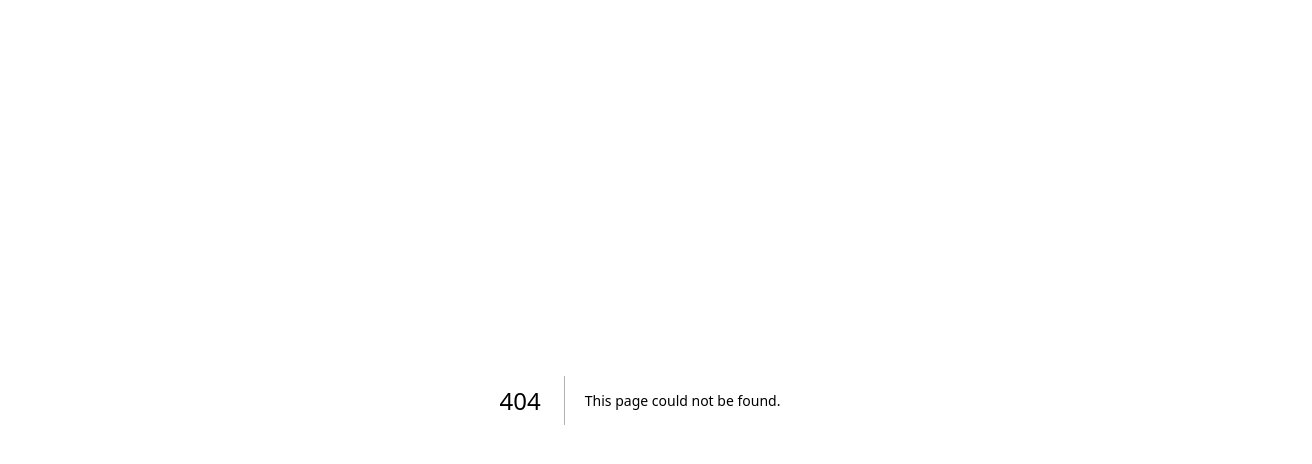
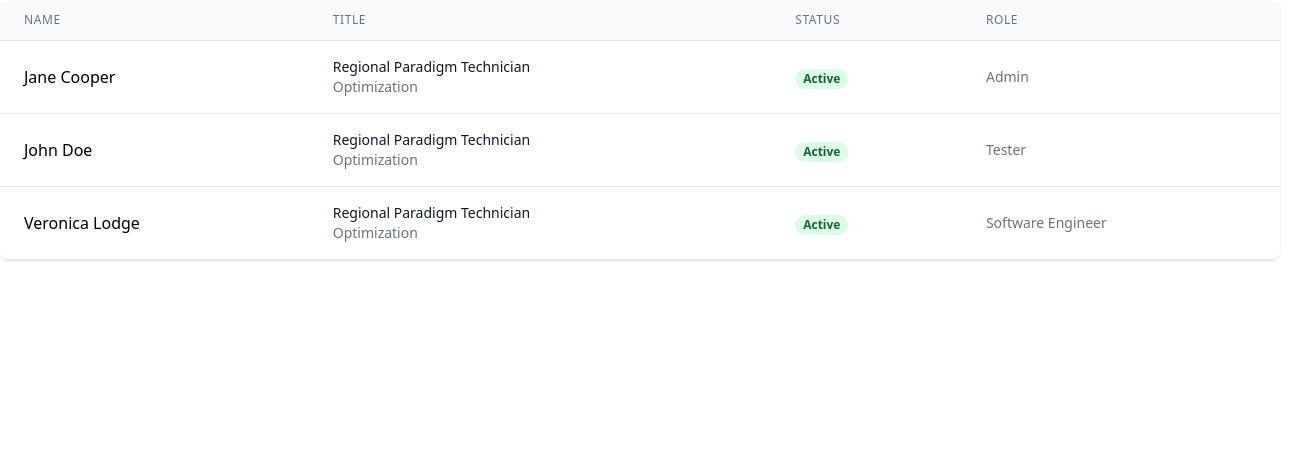
Before and after one commit to kolte/reacttest, a Next.js app: page /dashboard in a window 1280 px wide. Before the commit this address had no page. Shown: the top 464 px of the page, 1312 px wide, since content can reach past the window. Built offline with nearby package versions, Linux system fonts and the light colour scheme.

Commit message:
Feature: Placed dummy authentication and created UI for dashboard

```diff
--- a/package.json
+++ b/package.json
@@ -13,7 +13,8 @@
     "@ant-design/icons": "^5.2.6",
     "next": "14.0.4",
     "react": "^18",
-    "react-dom": "^18"
+    "react-dom": "^18",
+    "uuid": "^9.0.1"
   },
   "devDependencies": {
     "@types/node": "^20",
--- /dev/null
+++ b/src/app/dashboard/page.tsx
@@ -0,0 +1,103 @@
+"use client";
+import React, { useState, useEffect } from "react";
+
+const people = [
+  {
+    name: "Jane Cooper",
+    title: "Regional Paradigm Technician",
+    department: "Optimization",
+    role: "Admin",
+    email: "jane.cooper@example.com",
+    image: "https://bit.ly/33HnjK0",
+  },
+  {
+    name: "John Doe",
+    title: "Regional Paradigm Technician",
+    department: "Optimization",
+    role: "Tester",
+    email: "john.doe@example.com",
+    image: "https://bit.ly/3I9nL2D",
+  },
+  {
+    name: "Veronica Lodge",
+    title: "Regional Paradigm Technician",
+    department: "Optimization",
+    role: " Software Engineer",
+    email: "veronica.lodge@example.com",
+    image: "https://bit.ly/3vaOTe1",
+  },
+  // More people...
+];
+
+export default function Dashboard() {
+  return (
+    <div className="flex flex-col">
+      <div className="-my-2 overflow-x-auto sm:-mx-6 lg:-mx-8">
+        <div className="py-2 align-middle inline-block min-w-full sm:px-6 lg:px-8">
+          <div className="shadow overflow-hidden border-b border-gray-200 sm:rounded-lg">
+            <table className="min-w-full divide-y divide-gray-200">
+              <thead className="bg-gray-50">
+                <tr>
+                  <th
+                    scope="col"
+                    className="px-6 py-3 text-left text-xs font-medium text-gray-500 uppercase tracking-wider"
+                  >
+                    Name
+                  </th>
+                  <th
+                    scope="col"
+                    className="px-6 py-3 text-left text-xs font-medium text-gray-500 uppercase tracking-wider"
+                  >
+                    Title
+                  </th>
+                  <th
+                    scope="col"
+                    className="px-6 py-3 text-left text-xs font-medium text-gray-500 uppercase tracking-wider"
+                  >
+                    Status
+                  </th>
+                  <th
+                    scope="col"
+                    className="px-6 py-3 text-left text-xs font-medium text-gray-500 uppercase tracking-wider"
+                  >
+                    Role
+                  </th>
+
+                </tr>
+              </thead>
+              <tbody className="bg-white divide-y divide-gray-200">
+                {people.map((person) => (
+                  <tr key={person.email}>
+                    <td className="px-6 py-4 whitespace-nowrap">
+                      {person.name}
+                    </td>
+                    <td className="px-6 py-4 whitespace-nowrap">
+                      <div className="text-sm text-gray-900">
+                        {person.title}
+                      </div>
+                      <div className="text-sm text-gray-500">
+                        {person.department}
+                      </div>
+                    </td>
+                    <td className="px-6 py-4 whitespace-nowrap">
+                      <span
+                        className="px-2 inline-flex text-xs leading-5
+                      font-semibold rounded-full bg-green-100 text-green-800"
+                      >
+                        Active
+                      </span>
+                    </td>
+                    <td className="px-6 py-4 whitespace-nowrap text-sm text-gray-500">
+                      {person.role}
+                    </td>
+
+                  </tr>
+                ))}
+              </tbody>
+            </table>
+          </div>
+        </div>
+      </div>
+    </div>
+  );
+}
--- a/src/app/login/page.tsx
+++ b/src/app/login/page.tsx
@@ -1,15 +1,15 @@
 "use client";
+import { useRouter } from "next/navigation";
 import React, { useState, useEffect } from "react";
-// const TokenGenerator = require('uuid-token-generator');
-
-
+var uuid = require("uuid");
 
 export default function Login() {
+  const router = useRouter();
   const [email, setEmail] = useState("");
   const [password, setPassword] = useState("");
   const [errors, setErrors] = useState({ email: "", password: "" });
   const [isFormValid, setIsFormValid] = useState(false);
-  // const tokgen = new TokenGenerator();
+
   useEffect(() => {
     validateForm();
   }, [email, password]);
@@ -49,14 +49,17 @@
     }
 
     setErrors(errors);
-    setIsFormValid(Object.keys(errors).length === 0);
+    console.log(errors);
+    setIsFormValid(errors.email == "" && errors.password == "");
   };
+
   // Submit
-  const handleSubmit = () => {
+  const handleSubmit = (event: any) => {
+    event.preventDefault();
     if (isFormValid) {
       console.log("Form submitted successfully!");
-      // tokgen.generate();
-      // console.log(tokgen.generate())
+      localStorage.setItem("token", uuid.v1());
+      router.push("/dashboard");
     } else {
       console.log("Form has errors. Please correct them.");
     }
@@ -65,13 +68,12 @@
   return (
     <section className="bg-gray-50 dark:bg-gray-900">
       <div className="flex flex-col items-center justify-center px-6 py-8 mx-auto md:h-screen lg:py-0">
-
         <div className="w-full bg-white rounded-lg shadow dark:border md:mt-0 sm:max-w-md xl:p-0 dark:bg-gray-800 dark:border-gray-700">
           <div className="p-6 space-y-4 md:space-y-6 sm:p-8">
             <h1 className="text-xl font-bold leading-tight tracking-tight text-gray-900 md:text-2xl dark:text-white">
               Sign in to your account
             </h1>
-            <form className="space-y-4 md:space-y-6" action="#">
+            <form className="space-y-4 md:space-y-6">
               <div>
                 <label
                   htmlFor="email"
@@ -130,7 +132,6 @@
                     </label>
                   </div>
                 </div>
-
               </div>
               <button
                 type="submit"
@@ -139,7 +140,6 @@
               >
                 Sign in
               </button>
-
             </form>
           </div>
         </div>
```
Also changed, not shown: 1 other file (tests, documents, lock files or other folders).
